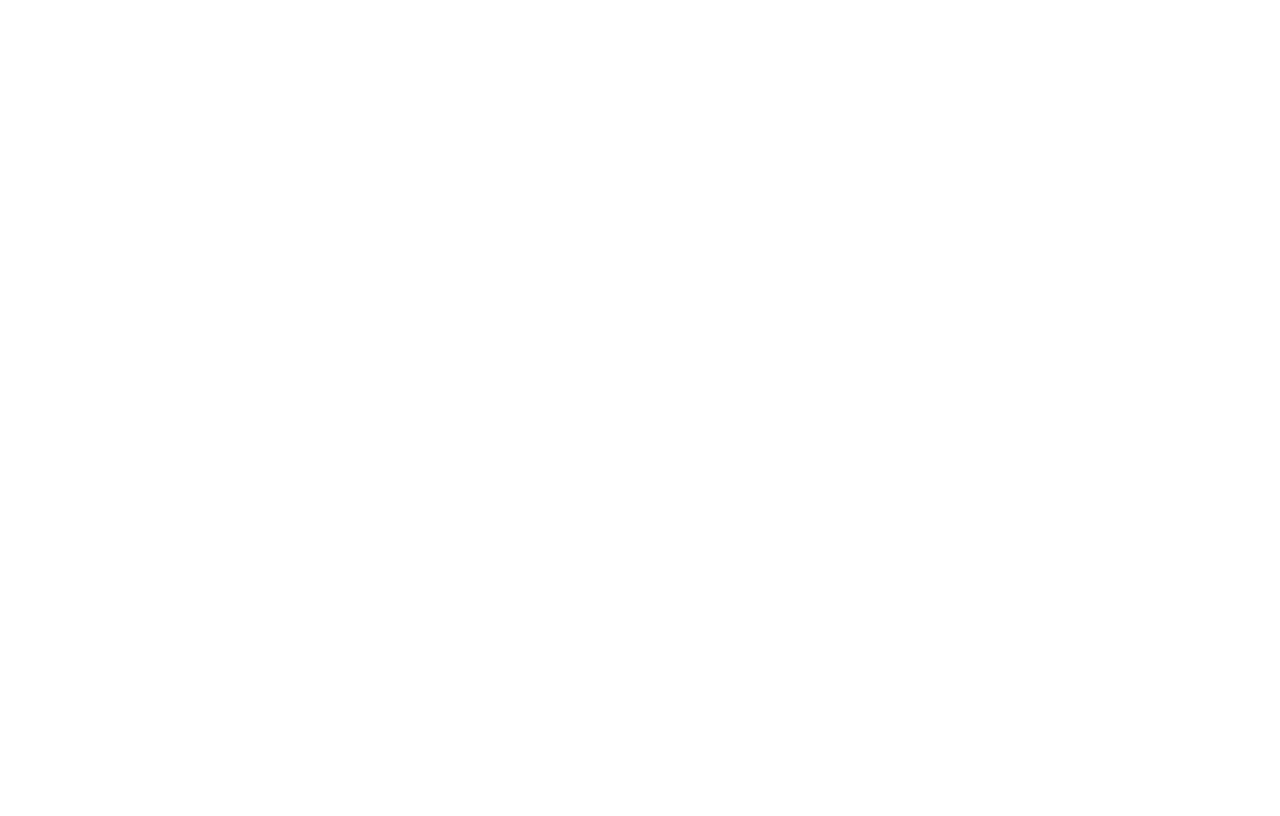
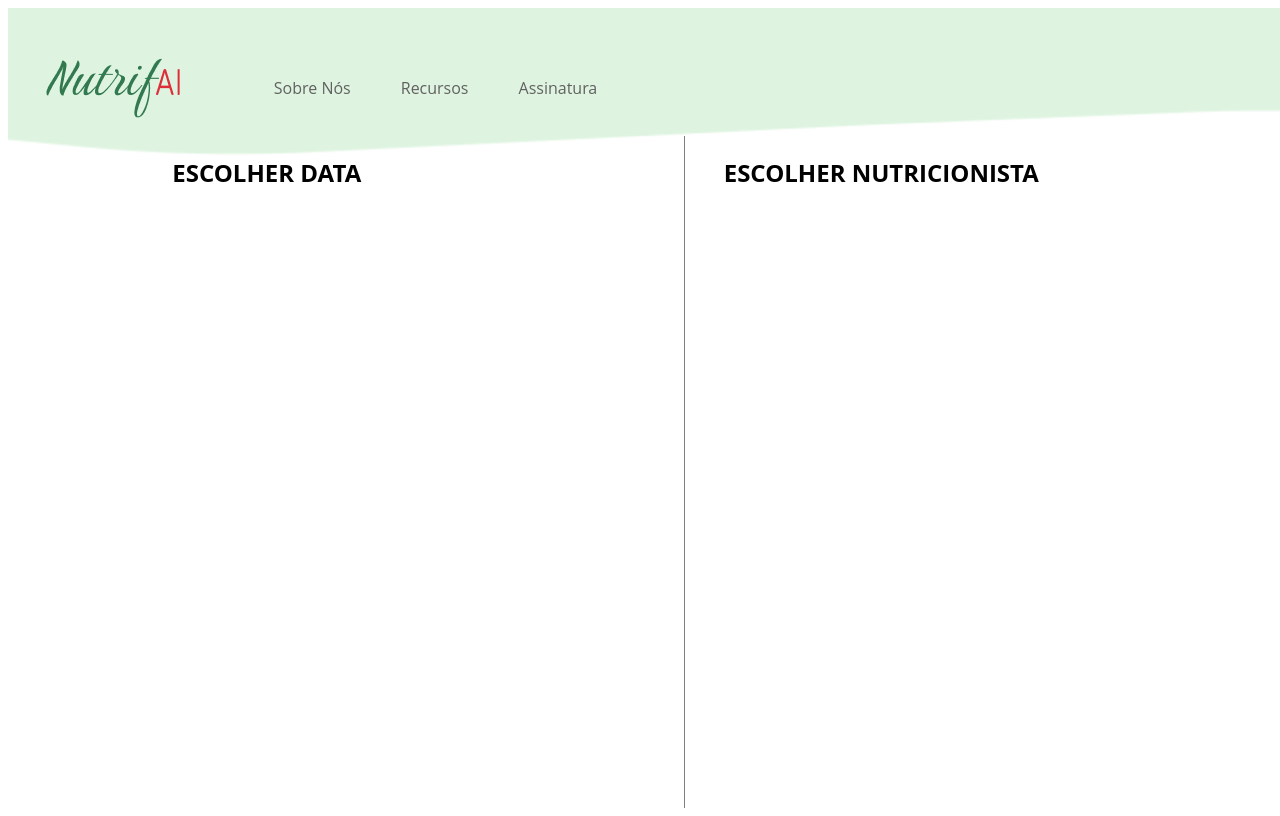
Before and after one commit to Nutrifai/frontend, an Angular app: page /agenda_nutricionista in a window 1280 px wide. Before the commit this address led to /. Built offline with nearby package versions, Linux system fonts and the light colour scheme.

Commit message:
create agenda nutri

```diff
--- /dev/null
+++ b/src/app/agenda-nutricionista/agenda-nutricionista.component.css
@@ -0,0 +1,93 @@
+body {
+    margin: 0;
+    display: flex;
+    height: 100vh;
+    position: relative;
+}
+/*
+HEADER NAV
+*/
+header {
+    position: absolute; /* Mantém o header fixo no topo */
+    width: 100vw;
+    background: url('../../../public/Rectangle\ 20.png') no-repeat center center / cover;
+    height: 20vh;
+    display: flex;
+    justify-content: flex-start;
+    align-items: center;
+    z-index: 10; /* Aumenta o z-index para garantir que fique na frente */
+}
+
+header img {
+    max-width: 30%;
+    height: auto;
+    margin-right: 3vw;
+    margin-left: 3vw;
+}
+
+.menu nav {
+    display: flex;
+    align-items: center;
+}
+
+.menu nav ul {
+    list-style: none;
+    display: flex;
+    gap: 20px;
+}
+
+.menu nav ul li a {
+    font-family: Open Sans;
+    text-decoration: none;
+    font-size: 2vh;
+    color: #616161;
+    padding: 10px 15px;
+    border-radius: 5px;
+    transition: background-color 0.3s ease;
+}
+/*
+HEADER MENU NAV FIM
+*/
+
+main {
+    flex: 1;
+    display: flex;
+    columns: 2;
+    justify-content: center;
+    position: relative;
+    z-index: 5; /* O z-index está bem aqui para a estrutura */
+    margin-left: 10vw; /* Ajusta a posição */
+    margin-top: 5vw;
+}
+
+main h1,h2,p{
+    font-family: Open Sans;
+}
+
+main img{
+    width: 40vw;
+    margin-top: 1.5vw;
+}
+
+main section{
+    margin-top: 5vw;
+    width: 40vw;
+}
+
+main h1{
+    font-size: 1.5rem;
+}
+
+main p{
+    font-size: 1.2rem;
+}
+
+section{
+    text-align: justify;
+}
+
+.nutricionista{
+    height: auto;
+    border-left: 1px solid gray;
+    padding-left: 3vw;
+}
--- /dev/null
+++ b/src/app/agenda-nutricionista/agenda-nutricionista.component.html
@@ -0,0 +1,36 @@
+<!doctype html>
+<html>
+  <head>
+    <meta charset="utf-8" />
+    <meta name="viewport" content="width=device-width" />
+    <!-- Link para o arquivo de estilos externos -->
+    <link rel="stylesheet" type="text/css" href="agenda-nutricionista.component.css" media="screen" />
+    <title>Nutricionista</title>
+  </head>
+  <body>
+    <!-- Cabeçalho com logotipo e menu de navegação -->
+    <header class="menu">
+        <img src="Features.png" alt="Features" />
+        <nav>
+            <ul>
+                <li><a href="" class="link active">Sobre Nós</a></li>
+                <li><a href="">Recursos</a></li>
+                <li><a href="">Assinatura</a></li>
+            </ul>
+        </nav>
+    </header>
+
+    <!-- Conteúdo principal -->
+    <main class="content">
+
+        <section class="data">
+            <H1>ESCOLHER DATA</H1>
+        </section>
+
+        <!-- Seção informativa sobre consulta -->
+        <section class="nutricionista">
+            <H1>ESCOLHER NUTRICIONISTA</H1>
+        </section>
+    </main>
+  </body>
+</html>
--- a/src/app/app.routes.ts
+++ b/src/app/app.routes.ts
@@ -7,16 +7,18 @@
 import { NutricionistaComponent } from './nutricionista/nutricionista.component';
 import { ForgetPasswordComponent } from './forget-password/forget-password.component';
 import { DietAiComponent } from './diet-ai/diet-ai.component';
+import { AgendaNutricionistaComponent } from './agenda-nutricionista/agenda-nutricionista.component';
 
 export const routes: Routes = [
     { path: 'home', component: HomeComponent },
     { path: 'diet', component: DietComponent },
     { path: 'forget_password', component: ForgetPasswordComponent },
     { path: 'nutricionista', component: NutricionistaComponent },
+    { path: 'agenda_nutricionista', component: AgendaNutricionistaComponent },
     { path: 'login', component: LoginComponent },
     { path: 'cadastro', component: CadastroComponent },
     { path: 'dietai', component: DietAiComponent },
     { path: 'assinatura', component: AssinaturaComponent },
-    { path: '', redirectTo: '/dietai', pathMatch: 'full' }, // Redireciona para 'home' por padrão
+    { path: '', redirectTo: '/agenda_nutricionista', pathMatch: 'full' }, // Redireciona para 'home' por padrão
     //{ path: '**', redirectTo: '/home' } // Captura rotas inválidas
 ];
--- a/src/app/diet-ai/diet-ai.component.css
+++ b/src/app/diet-ai/diet-ai.component.css
@@ -49,7 +49,25 @@
 .content {
     margin: 20vh auto 0;
     width: 80vw;
+}
+
+.content h1{
     text-align: center;
+}
+
+.search{
+    margin-left: 2vw;
+    margin-top: 2vw;
+    margin-bottom: 2vw;
+}
+
+.search input[type="search"]{
+    width: 30vw;
+    height: 4vh;
+    font-size: 1rem;
+    border: 1px solid gray;
+    border-radius: 0.5rem;
+    padding-left: 1vw;
 }
 
 #infos {
--- a/src/app/diet-ai/diet-ai.component.html
+++ b/src/app/diet-ai/diet-ai.component.html
@@ -20,6 +20,11 @@
 
     <main class="content">
         <h1>Dieta Gerada por Inteligência Artificial</h1>
+
+        <div class="search">
+            <input type="search" placeholder="Search">
+        </div>
+
         <section id="infos">
             <table>
                 <thead>
```
Also changed, not shown: src/app/agenda-nutricionista/agenda-nutricionista.component.ts (added, +12 -0 lines), 1 other file (tests, documents, lock files or other folders).
